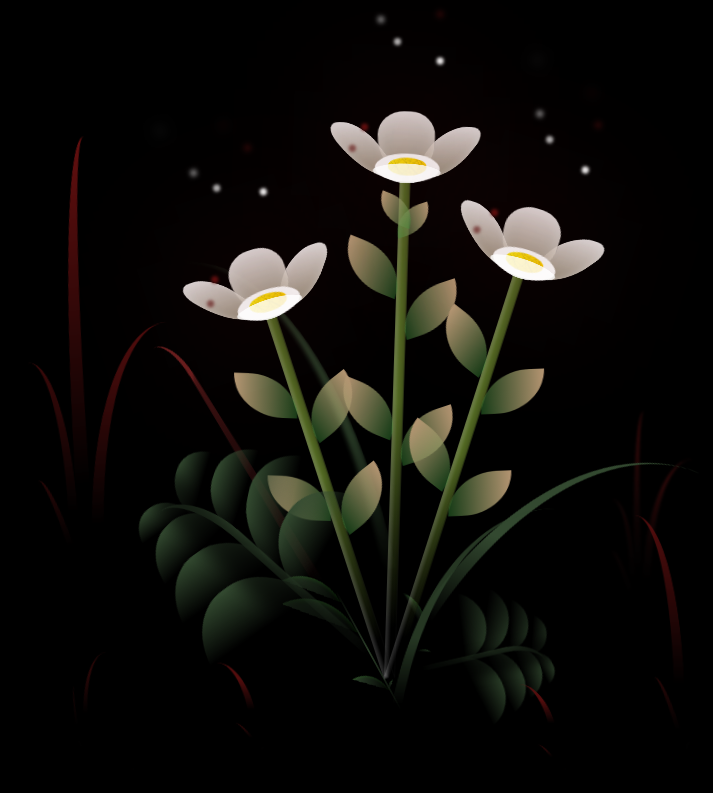
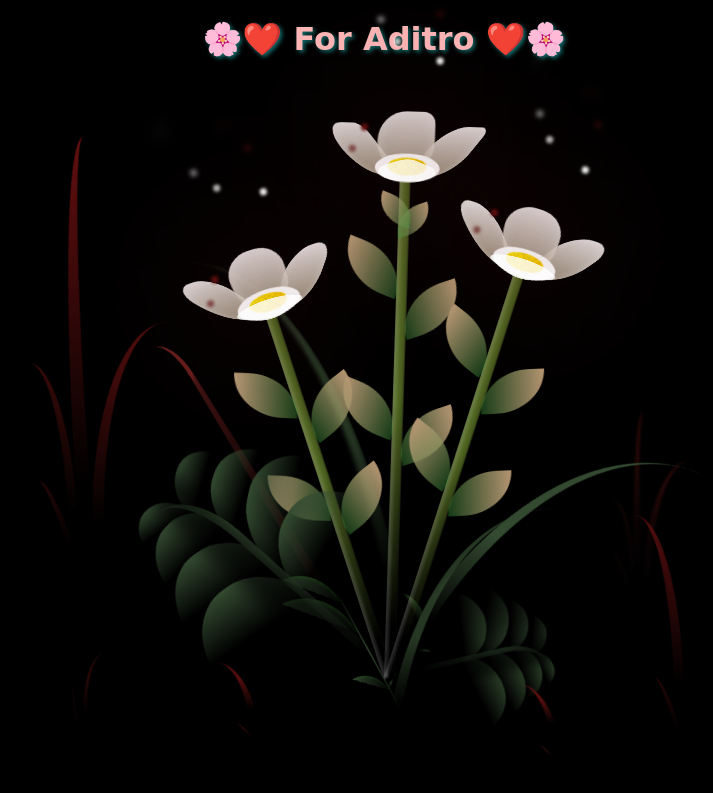
Before and after one commit to SinghAnsh07/cerakros, a plain HTML site: page index.html in a window 1280 px wide. Shown: the whole page, without its empty margins (256-969 px from the left). Drawn offline with Linux system fonts and the light colour scheme.

Commit message:
Add files via upload

```diff
--- a/index.html
+++ b/index.html
@@ -5,13 +5,14 @@
     <meta http-equiv="X-UA-Compatible" content="IE=edge">
     <meta name="viewport" content="width=device-width, initial-scale=1.0">
     <link rel="stylesheet" href="style.css">
+    <link href="https://fonts.googleapis.com/css2?family=Pacifico&display=swap" rel="stylesheet">
     <script src="main.js" type="text/javascript"></script><title>Flowers</title>
 </head>
-
 <body class="not-loaded">
+  <h1 class="heading">🌸❤️ For Aditro ❤️🌸</h1>
     <div class="night"></div>
     <div class="flowers">
-      <div class="flower flower--1">
+      <!-- <div class="flower flower--1">
         <div class="flower__leafs flower__leafs--1">
           <div class="flower__leaf flower__leaf--1"></div>
           <div class="flower__leaf flower__leaf--2"></div>
@@ -38,6 +39,41 @@
           <div class="flower__line__leaf flower__line__leaf--6"></div>
         </div>
       </div>
+   -->
+   <div class="flower flower--1">
+    <div class="flower__leafs flower__leafs--1">
+      <div class="flower__leaf flower__leaf--1"
+           style="border-radius: 50% 20% 50% 50%;">
+      </div>
+      <div class="flower__leaf flower__leaf--2"
+           style="border-radius: 50% 20% 50% 50%;">
+      </div>
+      <div class="flower__leaf flower__leaf--3"
+           style="border-radius: 50% 20% 50% 50%;">
+      </div>
+      <div class="flower__leaf flower__leaf--4"
+           style="border-radius: 50% 20% 50% 50%;">
+      </div>
+      <div class="flower__white-circle"></div>
+
+      <div class="flower__light flower__light--1"></div>
+      <div class="flower__light flower__light--2"></div>
+      <div class="flower__light flower__light--3"></div>
+      <div class="flower__light flower__light--4"></div>
+      <div class="flower__light flower__light--5"></div>
+      <div class="flower__light flower__light--6"></div>
+      <div class="flower__light flower__light--7"></div>
+      <div class="flower__light flower__light--8"></div>
+    </div>
+    <div class="flower__line">
+      <div class="flower__line__leaf flower__line__leaf--1"></div>
+      <div class="flower__line__leaf flower__line__leaf--2"></div>
+      <div class="flower__line__leaf flower__line__leaf--3"></div>
+      <div class="flower__line__leaf flower__line__leaf--4"></div>
+      <div class="flower__line__leaf flower__line__leaf--5"></div>
+      <div class="flower__line__leaf flower__line__leaf--6"></div>
+    </div>
+  </div>
 
       <div class="flower flower--2">
         <div class="flower__leafs flower__leafs--2">
--- a/style.css
+++ b/style.css
@@ -5,7 +5,25 @@
   margin: 0;
   box-sizing: border-box;
 }
+body {
+  background-color: rgb(140, 120, 120);
+  margin: 0;
+  font-family: 'Swanky and Moo Moo', cursive;
 
+}
+h1 {
+  position: absolute;
+  top: 10px; /* Adjust this value if needed */
+  left: 50%;
+  transform: translateX(-50%);
+  font-family: 'Swanky and Moo Moo', cursive;
+  font-size: 2rem; /* Adjust as needed */
+  color: rgb(255, 184, 184); /* Ensure visibility */
+  text-shadow: 2px 2px 4px rgba(36, 222, 219, 0.5);
+  margin: 0;
+  padding: 10px;
+  background: rgba(0, 0, 0, 0.3); /* Optional: Adds slight contrast */
+}
 :root {
   --dark-color: #000;
 }
```
Also changed, not shown: 1 other file.
